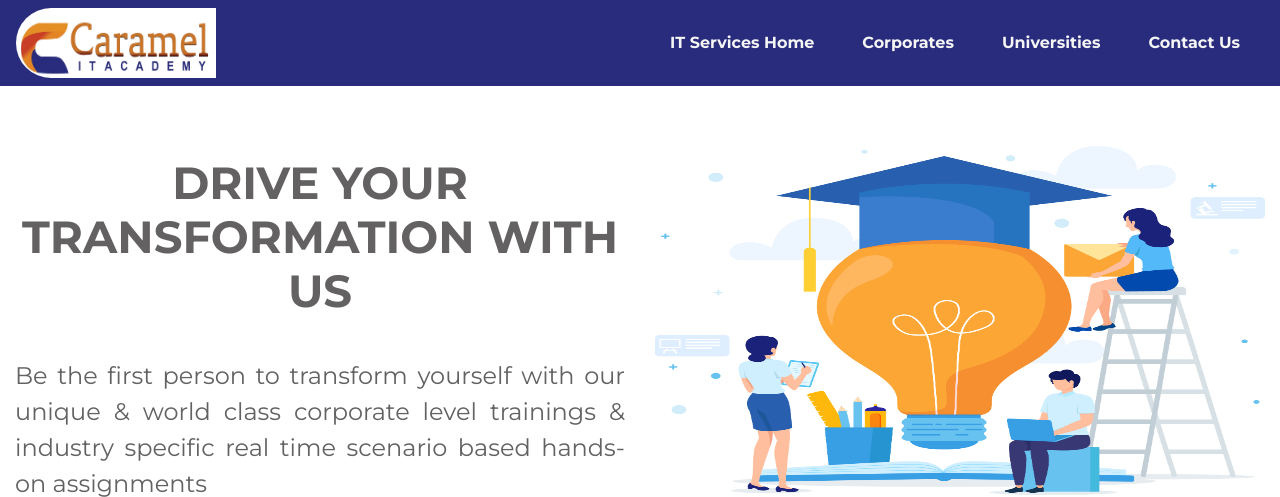
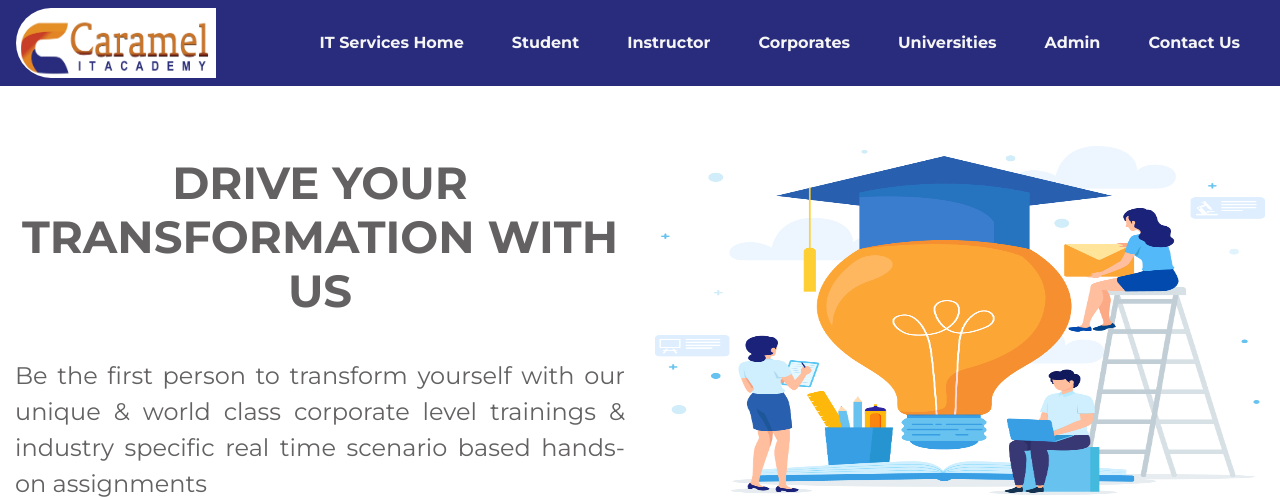
Before and after one commit to Vinesh0299/Caramelit_Backend, a Django app: page /academy in a window 1280 px wide. Shown: the top 497 px of the page. Run offline with Django 3.2, Linux system fonts and the light colour scheme; some libraries are stand-ins or nearby versions.

Commit message:
Added links for student/instructor etc to login at the main page of IT caramel academy

```diff
--- a/staticHome/templates/staticHome/academy.html
+++ b/staticHome/templates/staticHome/academy.html
@@ -41,10 +41,19 @@
 							<a class="nav-link px-lg-4 alink" href="/">IT Services Home</a>
 						</li>
 						<li class="nav-item">
-							<a class="nav-link px-lg-4 alink" href="corporate">Corporates</a>
+							<a class="nav-link px-lg-4 alink" href="user/login">Student</a>
 						</li>
 						<li class="nav-item">
-							<a class="nav-link px-lg-4 alink" href="university">Universities</a>
+							<a class="nav-link px-lg-4 alink" href="instructor/instructor_login">Instructor</a>
+						</li>
+						<li class="nav-item">
+							<a class="nav-link px-lg-4 alink" href="organisation/organisation_login">Corporates</a>
+						</li>
+						<li class="nav-item">
+							<a class="nav-link px-lg-4 alink" href="college/college_login">Universities</a>
+						</li>
+						<li class="nav-item">
+							<a class="nav-link px-lg-4 alink" href="admin/admin_login">Admin</a>
 						</li>
 						<li class="nav-item">
 							<a class="nav-link px-lg-4 alink" href="contact/acadamycontact">Contact Us</a>
```
